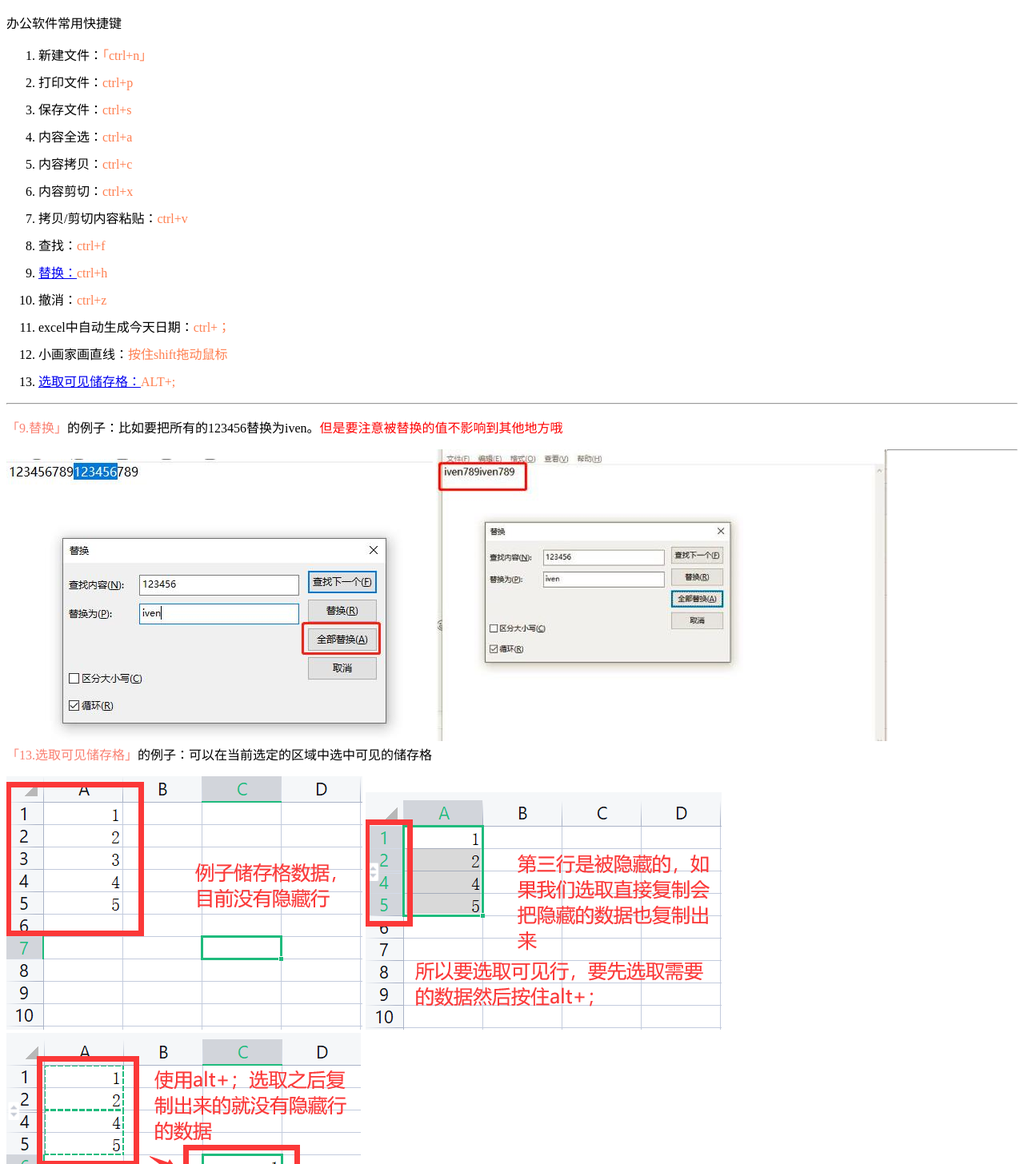
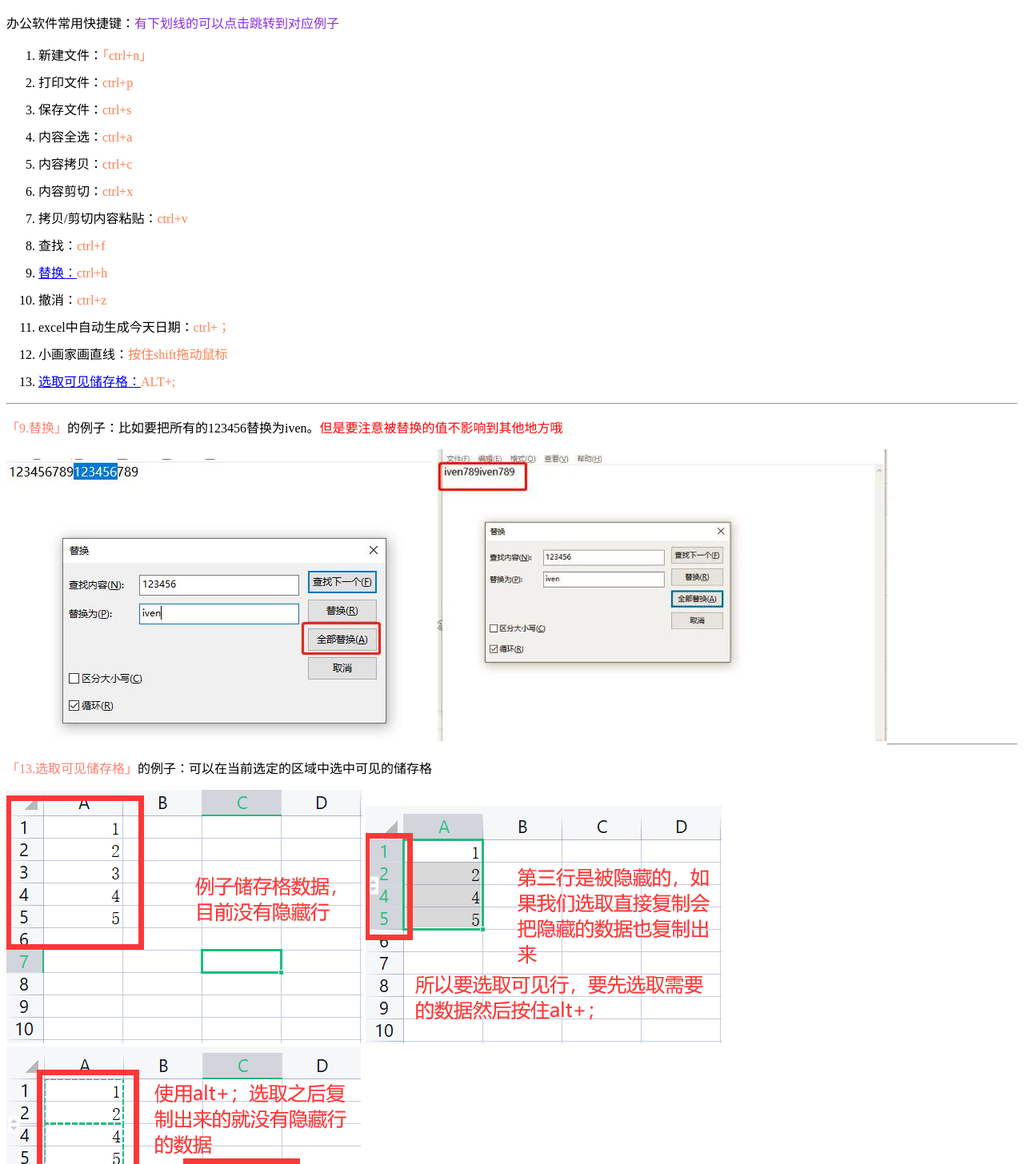
Before and after one commit to okaeli/okaeli.github.io, a plain HTML site: page kjj.html in a window 1280 px wide. Shown: the top 1456 px of the page at 80% size. Drawn offline with Linux system fonts and the light colour scheme.

Commit message:
Update kjj.html

```diff
--- a/kjj.html
+++ b/kjj.html
@@ -2,7 +2,7 @@
 <html lang="en">
 <head>
     <meta charset="UTF-8">
-    <title>Lightly-HTML-Project</title>
+    <title>办公软件常用快捷键</title>
     <style>
         span{
             color: coral;
@@ -13,7 +13,7 @@
     </style>
 </head>
 <body>
-    <p>办公软件常用快捷键</p>
+    <p>办公软件常用快捷键：<span style="color:blueviolet;">有下划线的可以点击跳转到对应例子</span></p>
     <ol>
         <li>新建文件：<span>「ctrl+n」</span></li>
         <li>打印文件：<span>ctrl+p</span></li>
@@ -30,18 +30,23 @@
         <li><a href="#xqccg">选取可见储存格：</a><span>ALT+;</span></li>
     </ol>
     <hr>
+    <div style="height:400px;">
         <p id="th"><span style="color:salmon;">「9.替换」</span>的例子：比如要把所有的123456替换为iven。<span style="color:red;">但是要注意被替换的值不影响到其他地方哦</span></p>
         <div style="float:left;">
             <img src="./img/ctrl+h_1.jpg" alt="" srcset="">
             <img src="./img/ctrl+h_2.jpg" alt="" srcset="">
         </div>
+    </div>
     <hr>
+    <div>
         <p id="xqccg"><span style="color:salmon;">「13.选取可见储存格」</span>的例子：可以在当前选定的区域中选中可见的储存格
         <div style="float:left;">
             <img src="./img/alt+;_1.png" alt="" srcset="">
             <img src="./img/alt+;_2.png" alt="" srcset="">
             <img src="./img/alt+;_3.png" alt="" srcset="">
         </div>
+        <div style="float:none"></div>
+    </div>
 
 </body>
 </html>
```
Lines whose indentation alone changed are shown as unchanged.
